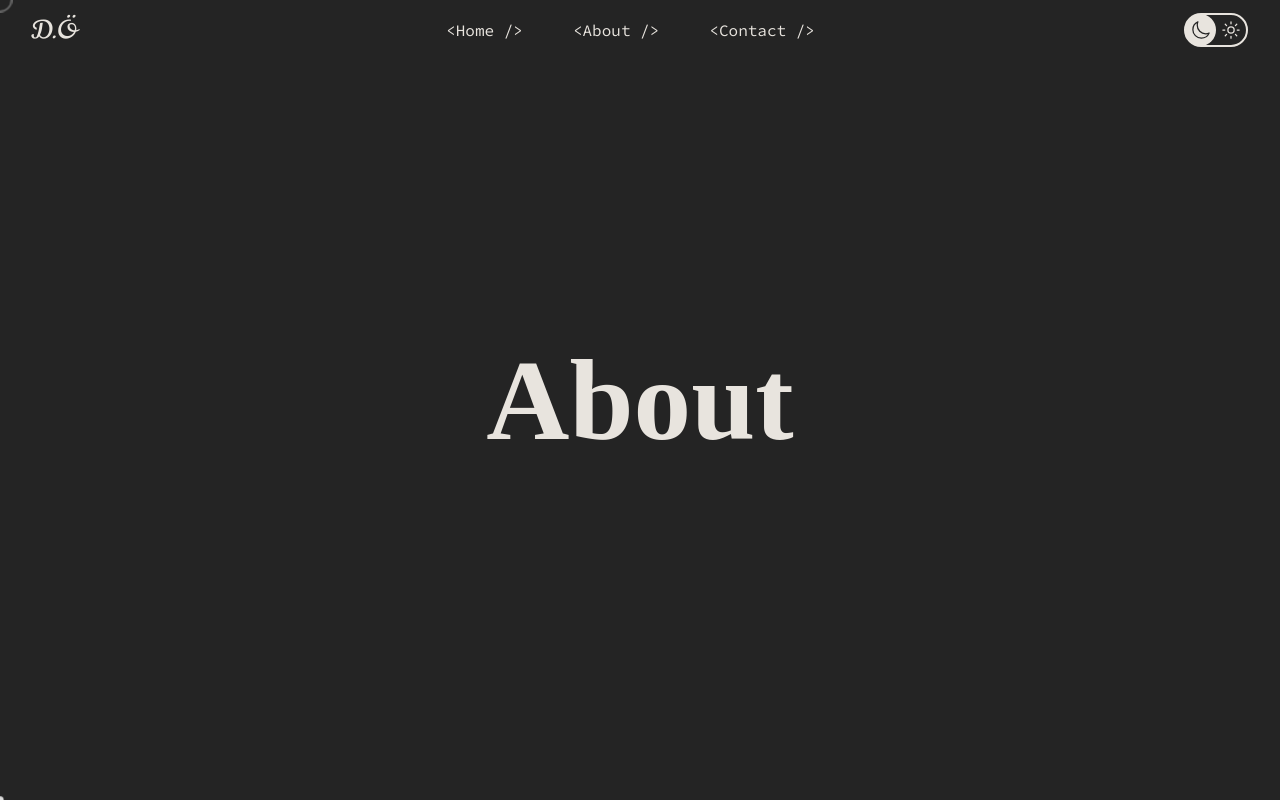
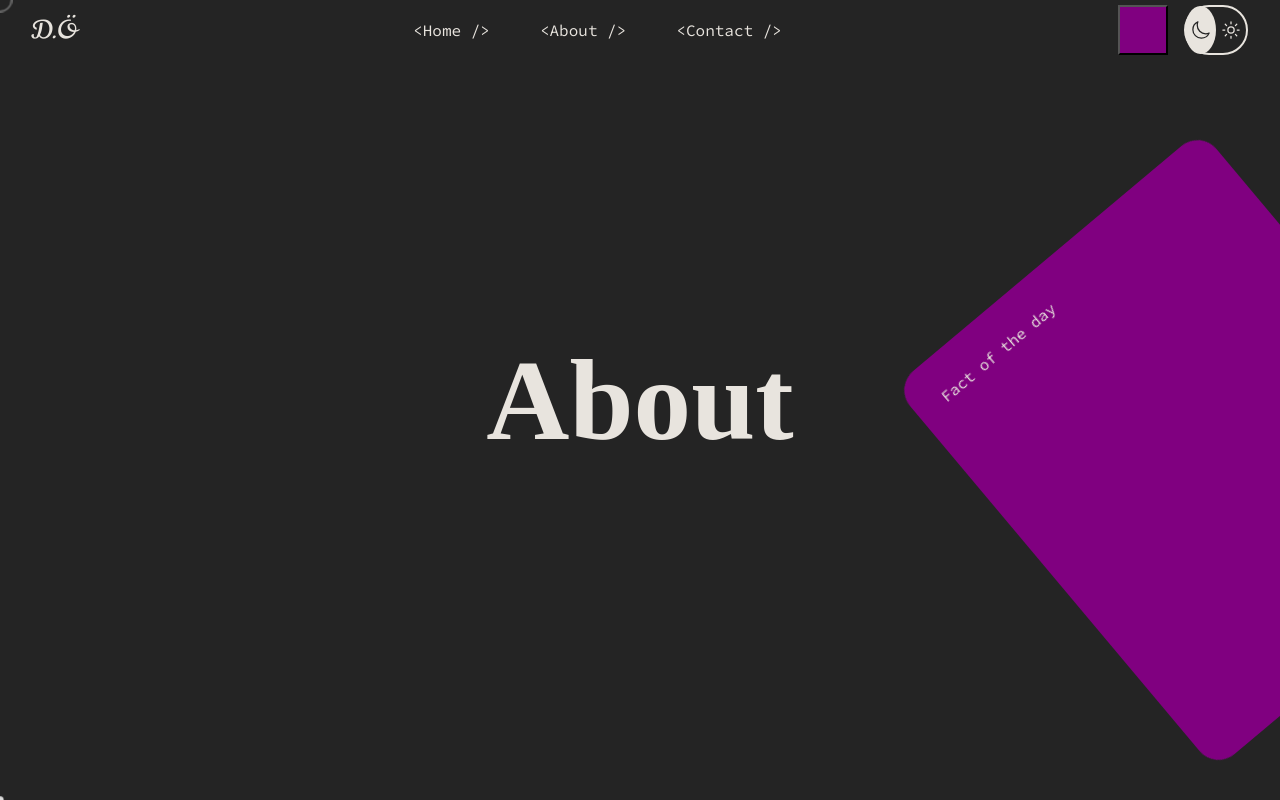
Before and after one commit to daoma90/portfolio, a Next.js app: page /about in a window 1280 px wide. Built offline with nearby package versions, Linux system fonts and the light colour scheme; a web font is replaced by a local one.

Commit message:
add fact components

```diff
--- a/components/layout/Header/desktop/index.tsx
+++ b/components/layout/Header/desktop/index.tsx
@@ -1,7 +1,9 @@
 import CustomLink from "@/components/library/atoms/CustomLink";
+import FactToggle from "@/components/library/atoms/FactToggle";
 import Logo from "@/components/library/atoms/Logo";
 import TextReveal from "@/components/library/atoms/TextReveal";
 import { HeaderNavLink } from "@/components/library/atoms/typography";
+import FactCard from "@/components/library/molecules/FactCard";
 import { useFullPageContext } from "@/context/FullPageContext";
 import { useMouseContext } from "@/context/MouseContext";
 import { utils } from "@/theme";
@@ -60,24 +62,13 @@ const DesktopHeader = () => {
           {renderHeaderLink("/", "<Home />", "arrow-forward")}
           {renderHeaderLink("/about", "<About />", "construction")}
           {renderHeaderLink("/#contact", "<Contact />", "construction")}
-          {/* <s.HeaderNavLinkContainer
-            onMouseEnter={() => {
-              cursorChangeHandler("arrow-down");
-            }}
-            onMouseLeave={() => cursorChangeHandler("")}
-            onClick={() => handleMoveTo(3)}
-          >
-            <TextReveal
-              direction="y"
-              blockDelay={3.5 + utils.pageTransitionDuration}
-              blockDuration={0.6}
-            >
-              <HeaderNavLink>{"<Contact />"}</HeaderNavLink>
-            </TextReveal>
-          </s.HeaderNavLinkContainer> */}
         </s.Navigation>
-        <ThemeToggle />
+        <s.ToggleContainer>
+          <FactToggle />
+          <ThemeToggle />
+        </s.ToggleContainer>
       </s.Header>
+      <FactCard />
     </s.Container>
   );
 };
--- a/components/layout/Header/desktop/styles.ts
+++ b/components/layout/Header/desktop/styles.ts
@@ -11,7 +11,7 @@ export const Container = styled.header`
   height: 100%;
   z-index: 5;
   pointer-events: none;
-  overflow: hidden;
+  // overflow: hidden;
   ${breakpoints.laptop} {
     height: unset;
     flex-direction: row;
@@ -50,13 +50,8 @@ export const HeaderNavLinkContainer = styled(m.div)`
   overflow: hidden;
 `;
 
-export const Block = styled(m.div)`
-  position: absolute;
-  top: -10px;
-  left: 0;
-  right: 0;
-  bottom: -10px;
-  will-change: transform;
-  background-color: ${(props) => props.theme.colors.primaryAccent};
-  transition: unset;
+export const ToggleContainer = styled.div`
+  display: flex;
+  flex-direction: row;
+  gap: 1rem;
 `;
--- /dev/null
+++ b/components/library/atoms/FactToggle/index.tsx
@@ -0,0 +1,8 @@
+import React from "react";
+import * as s from "./styles";
+
+const FactToggle = () => {
+  return <s.Container></s.Container>;
+};
+
+export default FactToggle;
--- /dev/null
+++ b/components/library/atoms/FactToggle/styles.ts
@@ -0,0 +1,7 @@
+import styled from "styled-components";
+
+export const Container = styled.button`
+  height: 50px;
+  width: 50px;
+  background-color: purple;
+`;
--- /dev/null
+++ b/components/library/molecules/FactCard/index.tsx
@@ -0,0 +1,17 @@
+import { useFactContext } from "@/context/FactContext";
+import React, { useEffect } from "react";
+import { BodyRegular } from "../../atoms/typography";
+import * as s from "./styles";
+
+const FactCard = () => {
+  const { fact } = useFactContext();
+
+  return (
+    <s.Container>
+      <BodyRegular>Fact of the day</BodyRegular>
+      <BodyRegular>{fact}</BodyRegular>
+    </s.Container>
+  );
+};
+
+export default FactCard;
--- /dev/null
+++ b/components/library/molecules/FactCard/styles.ts
@@ -0,0 +1,17 @@
+import styled from "styled-components";
+
+export const Container = styled.div`
+  width: 400px;
+  height: 500px;
+  background-color: purple;
+  position: absolute;
+  top: 25vh;
+  right: -10%;
+  padding: 30px;
+  padding-right: 80px;
+  display: flex;
+  flex-direction: column;
+  gap: 15px;
+  transform: rotate(-40deg);
+  border-radius: 25px;
+`;
--- a/context/FactContext.tsx
+++ b/context/FactContext.tsx
@@ -22,8 +22,6 @@ export const useFactContext = () => {
 export const FactProvider: FC<FactProviderProps> = ({ children }) => {
   const [fact, setFact] = useState<string>("");
 
-  const router = useRouter();
-
   const handleSetFact = (fact: string) => {
     setFact(fact);
   };
--- a/pages/_app.tsx
+++ b/pages/_app.tsx
@@ -7,6 +7,7 @@ import type { AppProps } from "next/app";
 import { Analytics } from "@vercel/analytics/react";
 import { FullPageProvider } from "@/context/FullPageContext";
 import { WindowProvider } from "@/context/WindowContext";
+import { FactProvider } from "@/context/FactContext";
 
 export default function App({ Component, pageProps, router }: AppProps) {
   return (
@@ -16,12 +17,14 @@ export default function App({ Component, pageProps, router }: AppProps) {
           <MouseProvider>
             <MenuProvider>
               {/* <FullPageProvider> */}
+              <FactProvider>
                 <Layout>
                   <AnimatePresence mode="wait">
                     <Component {...pageProps} key={router.pathname} />
                   </AnimatePresence>
                   <Analytics />
                 </Layout>
+              </FactProvider>
               {/* </FullPageProvider> */}
             </MenuProvider>
           </MouseProvider>
--- a/pages/_document.tsx
+++ b/pages/_document.tsx
@@ -28,6 +28,7 @@ export default class MyDocument extends Document {
         <Head />
         <body>
           <Image
+            priority={true}
             alt="ignore"
             width="99999"
             height="99999"
```
Also changed, not shown: pages/index.tsx (+10 -3 lines). Lines whose indentation alone changed are shown as unchanged.
